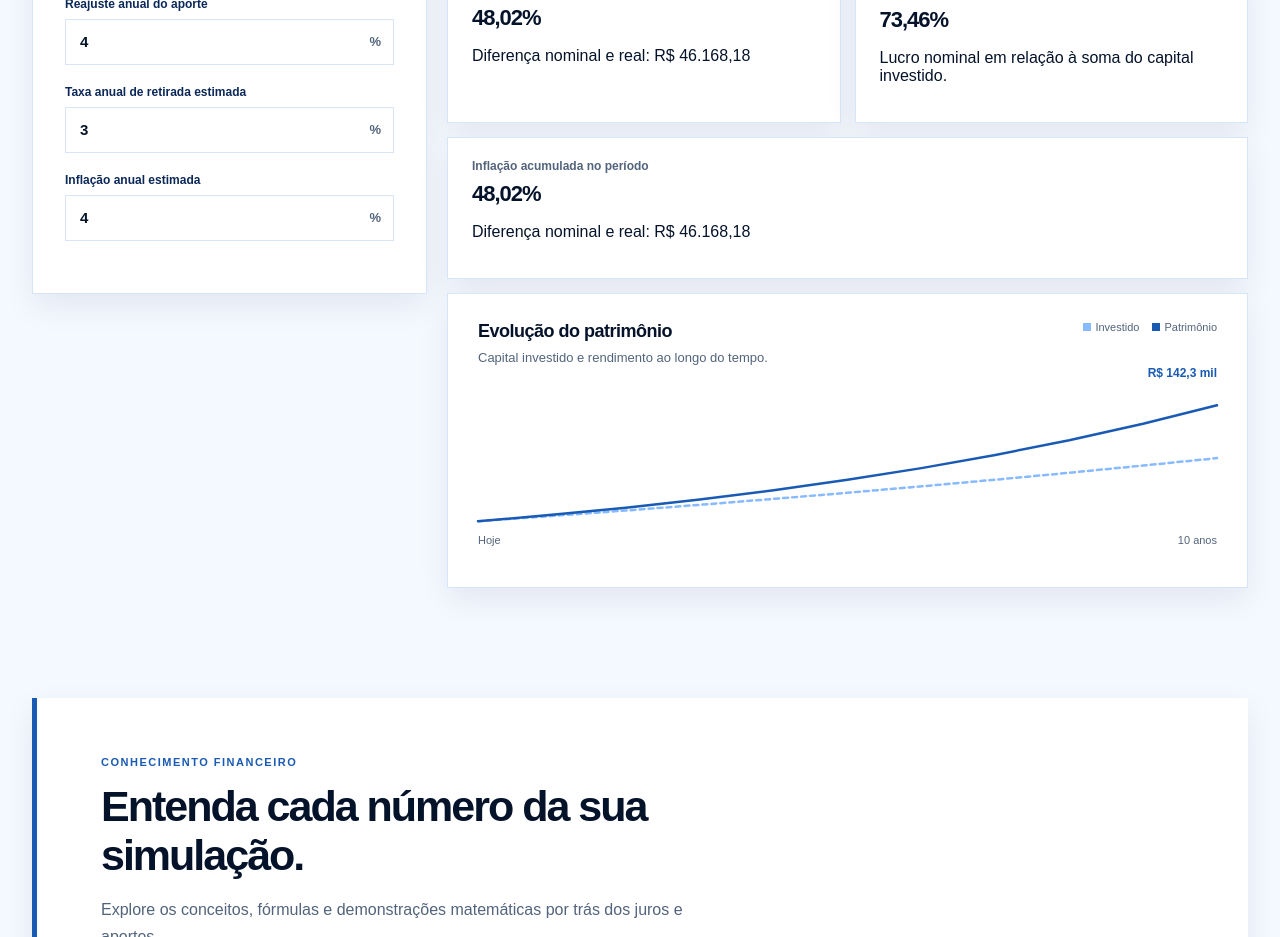
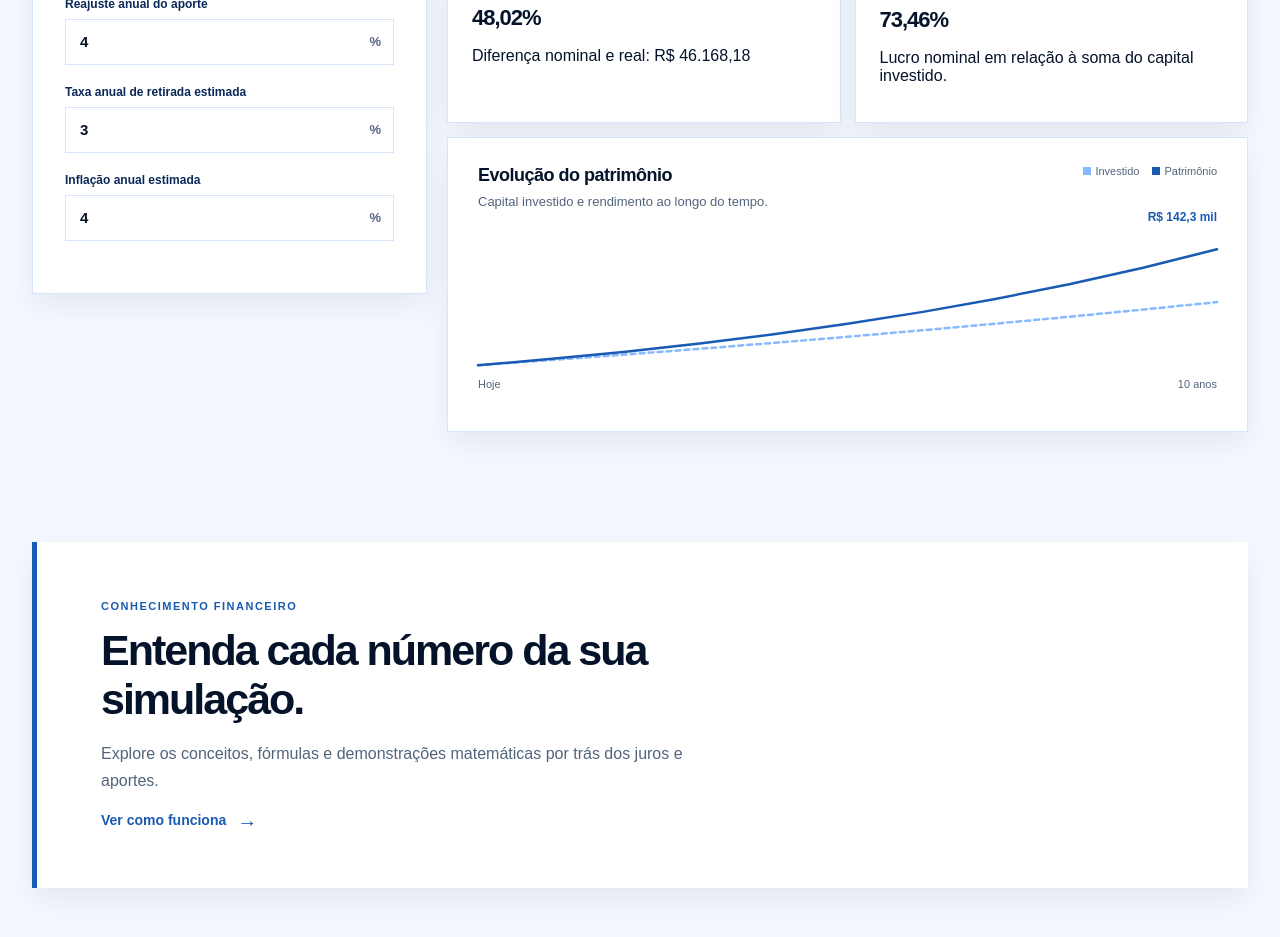
Before and after one commit to mayconjzj/rumo, a Next.js app: page / in a window 1280 px wide. Shown: the part 1180-2117 px from the top of the page. Built offline with nearby package versions, Linux system fonts and the light colour scheme.

Commit message:
Remove duplicate inflation metric

```diff
--- a/src/components/CompoundInterestCalculator.tsx
+++ b/src/components/CompoundInterestCalculator.tsx
@@ -240,16 +240,6 @@ export function CompoundInterestCalculator() {
                         <p>Lucro nominal em relação à soma do capital investido.</p>
                     </article>
                 </div>
-                {/* removed duplicate inflation metric */}
-                <article className="metric card hidden">
-                    <span>Inflação acumulada no período</span>
-                    <strong>{result ? formatPercent(result.accumulatedInflation * 100) : '—'}</strong>
-                    <p>
-                        {result
-                            ? `Diferença nominal e real: ${formatCurrency(result.inflationLoss)}`
-                            : '—'}
-                    </p>
-                </article>
                 <article className="card chart-card">
                     <div className="chart-heading">
                         <div>
```
